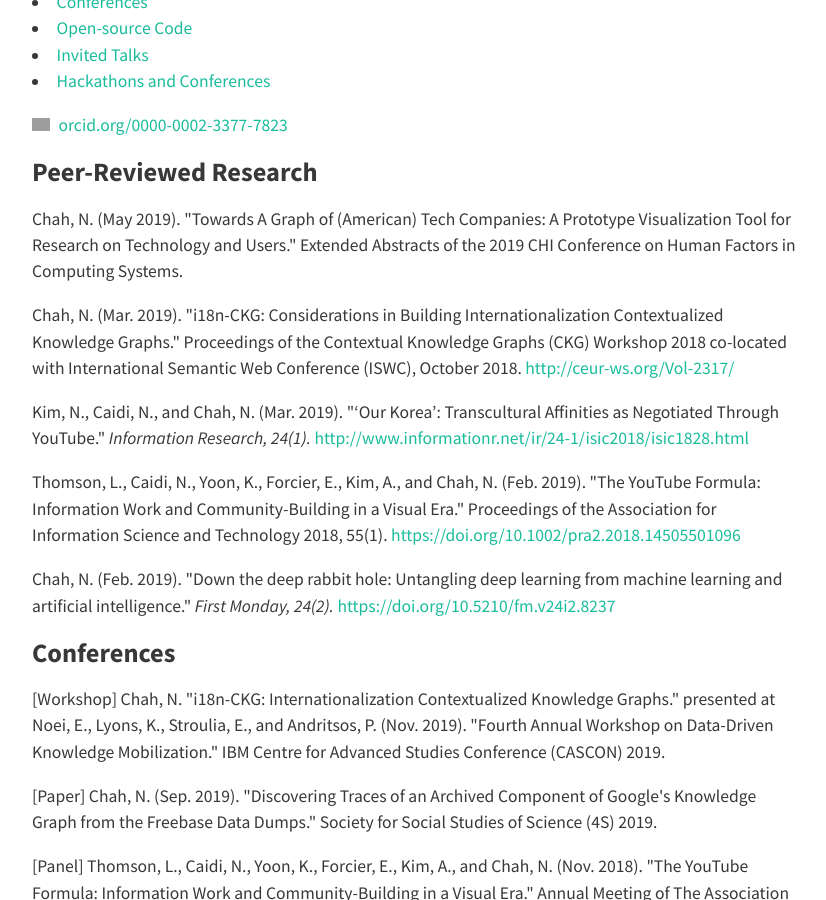
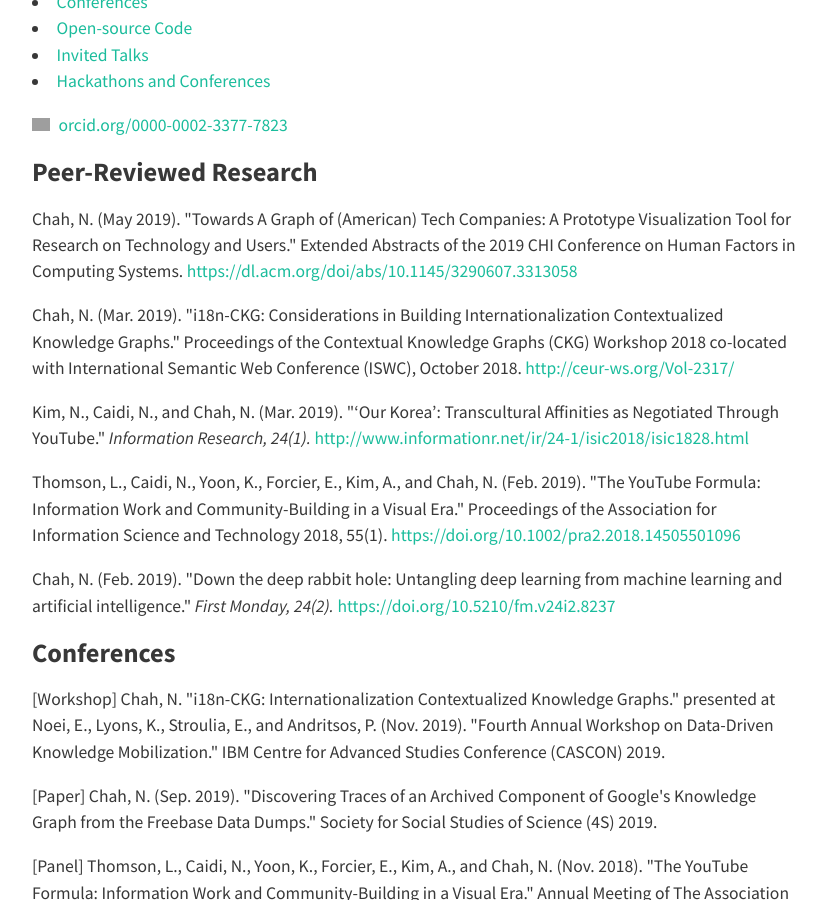
Before and after one commit to nchah/nchah.github.io, a Jekyll site: the page built from page-research.md, in a window 1280 px wide and 900 px high, scrolled down 350 px. Shown: the whole window, without its empty margins (224-1050 px from the left). Built offline with Jekyll 4.4.1, drawn with Linux system fonts in a browser that asks for light colours; nearby versions of some CDN libraries; some of the changed lines change nothing that is shown; grey boxes are pictures that could not be loaded.

Commit message:
Updated research url

```diff
--- a/page-research.md
+++ b/page-research.md
@@ -36,7 +36,7 @@ permalink: /research/
   <div class="layoutArea">
     <div class="column">
       <p>
-        Chah, N. (May 2019). "Towards A Graph of (American) Tech Companies: A Prototype Visualization Tool for Research on Technology and Users." Extended Abstracts of the 2019 CHI Conference on Human Factors in Computing Systems.
+        Chah, N. (May 2019). "Towards A Graph of (American) Tech Companies: A Prototype Visualization Tool for Research on Technology and Users." Extended Abstracts of the 2019 CHI Conference on Human Factors in Computing Systems. <a href="https://dl.acm.org/doi/abs/10.1145/3290607.3313058" target="_blank" rel="noopener noreferrer">https://dl.acm.org/doi/abs/10.1145/3290607.3313058</a>
       </p>
 
       <p>
```
